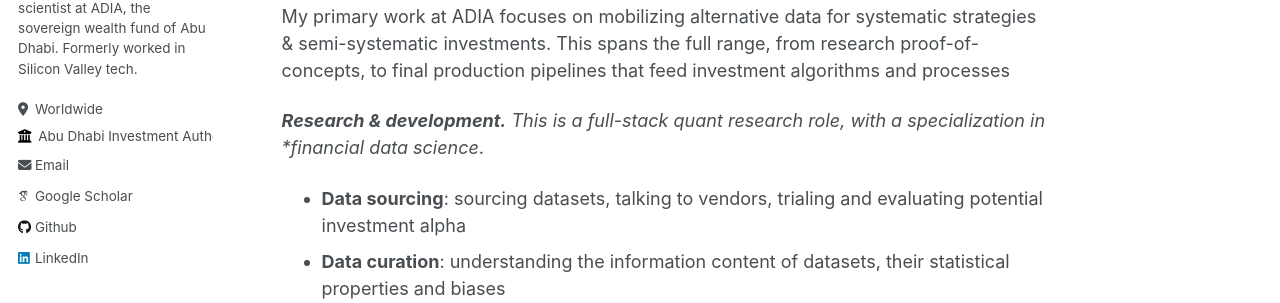
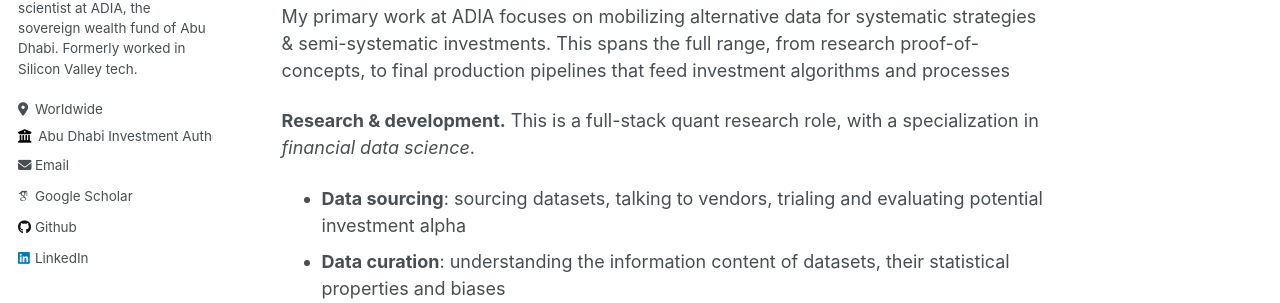
Before and after one commit to evnchw/evnchw.github.io, a Jekyll site: the page built from _pages/about.md, in a window 1280 px wide and 900 px high. Shown: the part 345-648 px from the top of the window. Built offline with Jekyll 4.4.1, drawn with Linux system fonts in a browser that asks for light colours; some web fonts are replaced.

Commit message:
Quick commit.

```diff
--- a/_pages/about.md
+++ b/_pages/about.md
@@ -15,7 +15,7 @@
 
 My primary work at ADIA focuses on mobilizing alternative data for systematic strategies & semi-systematic investments. This spans the full range, from research proof-of-concepts, to final production pipelines that feed investment algorithms and processes
 
-***Research & development.** This is a full-stack quant research role, with a specialization in *financial data science*.
+**Research & development.** This is a full-stack quant research role, with a specialization in *financial data science*.
 
 - **Data sourcing**: sourcing datasets, talking to vendors, trialing and evaluating potential investment alpha
 - **Data curation**: understanding the information content of datasets, their statistical properties and biases
```
